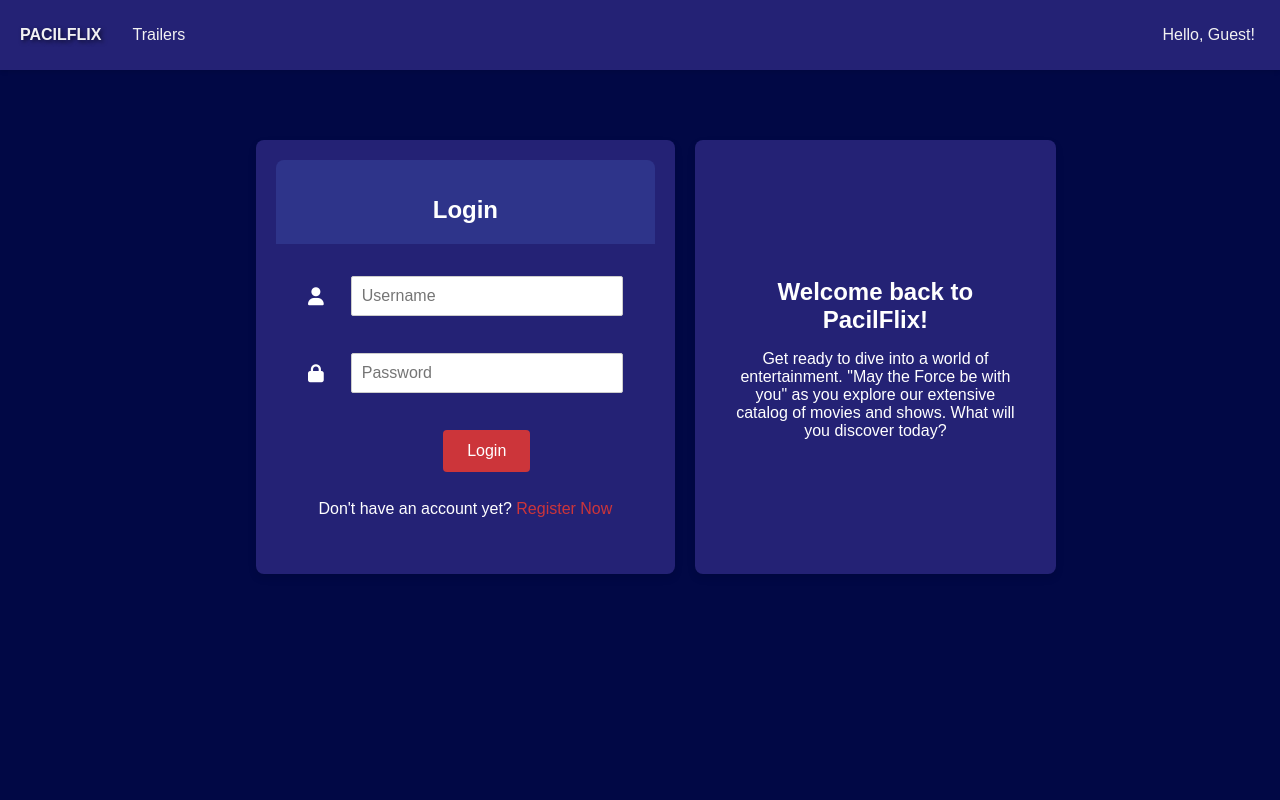
After one commit to Basdat-K10/tk3_basdat, a Django app: page /main/login/ in a window 1280 px wide. The commit adds this page. Run offline with Django 5.2, Linux system fonts and the light colour scheme.

Commit message:
C Login dan Logout, CRU Pengguna

```diff
--- /dev/null
+++ b/main/forms.py
@@ -0,0 +1,6 @@
+from django import forms
+
+class CustomRegistrationForm(forms.Form):
+    username = forms.CharField(required=True)
+    password = forms.CharField(widget=forms.PasswordInput, required=True)
+    negara_asal = forms.CharField(required=True)
--- /dev/null
+++ b/main/templates/login.html
@@ -0,0 +1,168 @@
+{% extends 'base.html' %}
+
+{% block meta %}
+    <title>Login</title>
+{% endblock meta %}
+
+{% block content %}
+<div class="grid-container">
+    <div class="left-column">
+        <div class="login-header">
+            <h1>Login</h1>
+        </div>
+
+        <div class="container">
+            <div class="login-box">
+                <form method="POST" action="">
+                    {% csrf_token %}
+                    <table>
+                        <tr>
+                            <td><i class="fas fa-user"></i></td>
+                            <td><input type="text" name="username" placeholder="Username"></td>
+                        </tr>
+
+                        <tr>
+                            <td><i class="fas fa-lock"></i></td>
+                            <td><input type="password" name="password" placeholder="Password"></td>
+                        </tr>
+
+                        <tr>
+                            <td></td>
+                            <td><input class="btn login_btn" type="submit" value="Login"></td>
+                        </tr>
+                    </table>
+                </form>
+
+                {% if messages %}
+                    <ul>
+                        {% for message in messages %}
+                            <li>{{ message }}</li>
+                        {% endfor %}
+                    </ul>
+                {% endif %}
+
+                <p>Don't have an account yet? <a href="{% url 'main:register' %}">Register Now</a></p>
+            </div>
+        </div>
+    </div>
+
+    <div class="right-column">
+        <div class="welcome-message">
+            <h2>Welcome back to PacilFlix!</h2>
+            <p>Get ready to dive into a world of entertainment. "May the Force be with you" as you explore our extensive catalog of movies and shows. What will you discover today?</p>
+        </div>
+    </div>
+</div>
+
+<style>
+    body {
+        background: #010845;
+        color: #ffffff;
+        font-family: Arial, sans-serif;
+        justify-content: center;
+        align-items: center;
+        height: 100vh;
+        padding: 0;
+    }
+
+    .grid-container {
+        margin-top: 70px;
+        margin-left: 20%;
+        display: grid;
+        grid-template-columns: 1fr 1fr;
+        gap: 20px;
+        width: 800px;
+    }
+
+    .left-column, .right-column {
+        background-color: #242275;
+        border-radius: 8px;
+        box-shadow: 0 4px 8px rgba(0, 0, 0, 0.1);
+        padding: 20px;
+    }
+
+    .right-column {
+        display: flex;
+        justify-content: center;
+        align-items: center;
+    }
+
+    .login-header {
+        text-align: center;
+        padding: 20px 0;
+        background-color: #2e348a;
+        border-top-left-radius: 8px;
+        border-top-right-radius: 8px;
+    }
+
+    h1, h2 {
+        font-size: 24px; /* Adjusted for consistency */
+        margin-bottom: 0;
+    }
+
+    .container, .welcome-message {
+        padding: 20px;
+        text-align: center;
+    }
+
+    table {
+        margin: 0 auto;
+    }
+
+    td {
+        padding: 10px;
+    }
+
+    input[type="text"], input[type="password"] {
+        width: 250px;
+        padding: 10px;
+        margin-bottom: 15px;
+        border: 1px solid #ccc;
+        border-radius: 2px;
+        font-size: 16px;
+    }
+
+    .btn {
+        padding: 12px 24px;
+        border: none;
+        border-radius: 4px;
+        font-size: 16px;
+        cursor: pointer;
+        transition: background-color 0.3s, color 0.3s;
+    }
+
+    .login_btn {
+        background-color: #cc353a;
+        color: #ffffff;
+    }
+
+    .login_btn:hover {
+        background-color: #ffc8ca;
+        color: #1F0B09;
+    }
+
+    a {
+        color: #cc353a;
+        text-decoration: none;
+    }
+
+    a:hover {
+        text-decoration: underline;
+    }
+
+    ul {
+        list-style-type: none;
+        padding: 0;
+    }
+
+    li {
+        color: #cc353a;
+    }
+
+    .fas {
+        margin-bottom: 15px;
+        margin-right: 5px;
+        font-size: 18px;
+    }
+</style>
+{% endblock content %}
--- a/main/urls.py
+++ b/main/urls.py
@@ -1,8 +1,15 @@
 from django.urls import path
 from main.views import show_main
+from main.views import register
+from main.views import login_user
+from main.views import logout_user
+
 
 app_name = 'main'
 
 urlpatterns = [
     path('', show_main, name='show_main'),
+    path('register/', register, name='register'),
+    path('login/', login_user, name='login'),
+    path('logout/', logout_user, name='logout'),
 ]
--- a/main/views.py
+++ b/main/views.py
@@ -1,5 +1,62 @@
 from django.shortcuts import render
+from django.shortcuts import redirect
+from django.contrib.auth.forms import UserCreationForm
+from django.contrib import messages
+from django.contrib.auth import authenticate, login, logout
+import datetime
+from django.http import HttpResponseRedirect
+from django.urls import reverse
+from django.shortcuts import render, redirect
+from django.contrib import messages
+from django.contrib.auth.models import User
+from django.contrib.auth.hashers import make_password
+from .forms import CustomRegistrationForm
 
 # Create your views here.
 def show_main(request):
     return render(request, "main.html")
+
+def register(request):
+    form = CustomRegistrationForm()
+
+    if request.method == "POST":
+        form = CustomRegistrationForm(request.POST)
+        if form.is_valid():
+            username = form.cleaned_data['username']
+            password = form.cleaned_data['password']
+            negara_asal = form.cleaned_data['negara_asal']
+
+            # Check if username already exists
+            if not User.objects.filter(username=username).exists():
+                user = User.objects.create(
+                    username=username,
+                    password=make_password(password)
+                )
+                user.save()
+                messages.success(request, 'Your account has been successfully created!')
+                return redirect('main:login') #redirect ke daftar tayangan
+            else:
+                messages.error(request, 'Username already exists.')
+
+    context = {'form': form}
+    return render(request, 'register.html', context)
+def login_user(request):
+    if request.method == 'POST':
+        username = request.POST.get('username')
+        password = request.POST.get('password')
+        user = authenticate(request, username=username, password=password)
+        if user is not None:
+            login(request, user)
+            response = HttpResponseRedirect(reverse("main:show_main"))
+            response.set_cookie('last_login', str(datetime.datetime.now()))
+            return response
+        else:
+            messages.info(request, 'Sorry, incorrect username or password. Please try again.')
+    context = {}
+    return render(request, 'login.html', context)
+
+def logout_user(request):
+    logout(request)
+    response = HttpResponseRedirect(reverse('main:login'))
+    response.delete_cookie('last_login')
+    return response
--- a/templates/base.html
+++ b/templates/base.html
@@ -1,7 +1,7 @@
 <!DOCTYPE html>
 <html lang="en">
 <head>
-    {% include "head.html" %}
+    <link rel="stylesheet" href="https://cdnjs.cloudflare.com/ajax/libs/font-awesome/6.0.0-beta3/css/all.min.css">
     {% block meta %}
     {% endblock meta %}
 </head>
--- a/templates/navbar.html
+++ b/templates/navbar.html
@@ -0,0 +1,108 @@
+<div class="navbar">
+    {% if user.is_authenticated %}
+        <div class="navbar-left">
+            <p class="brand" style="padding-left: 20px;">PACILFLIX</p>
+            <a href="#">Movies and Series</a>
+            <a href="#">Contributors</a>
+            <a href="#">Favorites</a>
+            <a href="#">Downloads</a>
+            <a href="#">Subscription</a>
+        </div>
+        <div class="navbar-right">
+            <p style="font-size: 14px; padding-right: 10px;">Hello, {{ user.username }}!</p>
+            <a href="{% url 'main:logout' %}" class="logout-btn">Logout</a>
+        </div>
+    {% else %}
+        <div class="navbar-left">
+            <p class="brand" style="padding-left: 20px;">PACILFLIX</p>
+            <a href="#">Trailers</a>
+        </div>
+        <div class="navbar-right">
+            <p style="padding-right: 15px;">Hello, Guest!</p>
+        </div>
+    {% endif %}
+</div>
+
+<style>
+    body {
+        margin: 0;
+        font-family: Arial, sans-serif;
+    }
+
+    .navbar {
+        top: 0;
+        width: 100%;
+        max-width: 100%;
+        color: #f2f2f2;
+        z-index: 1000;
+        overflow: hidden;
+        background-color: #242275;
+        box-shadow: 0 2px 4px rgba(0, 0, 0, 0.1);
+        display: flex;
+        justify-content: space-between;
+        align-items: center;
+        padding-top: 10px;
+        padding-bottom: 10px;
+    }
+
+    .navbar a {
+        color: #f2f2f2;
+        text-decoration: none;
+        padding: 14px 16px;
+        font-size: 16px;
+    }
+
+    .navbar a:hover {
+        background-color: #ddd;
+        color: black;
+    }
+
+    .brand {
+        font-weight: 800;
+        padding-right: 15px;
+        text-shadow: 2px 2px 4px rgba(0, 0, 0, 0.6); /* Shadow pada teks */
+    }
+
+    .navbar-left {
+        display: flex;
+        align-items: center;
+    }
+
+    .navbar-right {
+        display: flex;
+        align-items: center;
+    }
+
+    .navbar-right p {
+        margin-right: 10px; /* Ruang antara teks dan logout button */
+    }
+
+    .logout-btn {
+        background-color: #cc353a;
+        border-radius: 4px;
+        padding: 10px 20px;
+        margin-right: 16px; /* Ruang dari sisi kanan */
+    }
+
+    @media screen and (max-width: 500px) {
+        .navbar {
+            flex-direction: column;
+            padding: 10px;
+        }
+
+        .navbar a {
+            text-align: left;
+        }
+
+        .navbar-left, .navbar-right {
+            width: 100%;
+            text-align: center;
+            padding: 8px 0;
+        }
+
+        .logout-btn {
+            margin-right: 0;
+            margin-top: 8px;
+        }
+    }
+</style>
```
Also changed, not shown: main/templates/main.html (+83 -2 lines), main/templates/register.html (added, +175 -0 lines), db.sqlite3.
